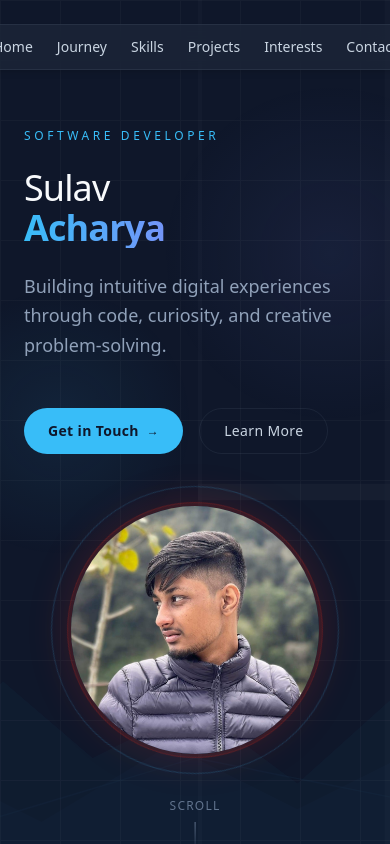
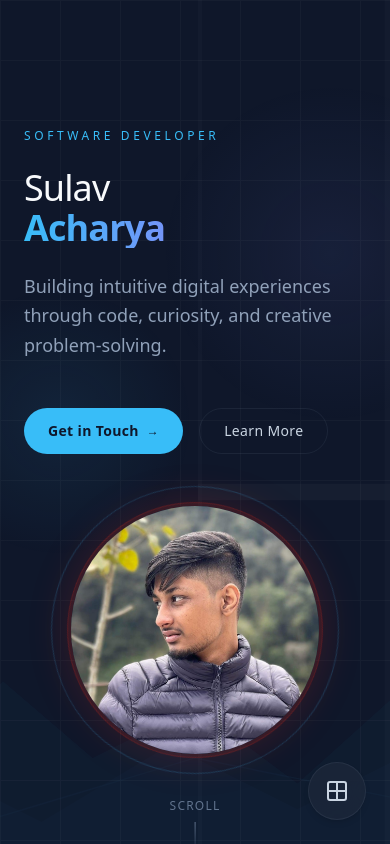
Before and after one commit to Sulav2060/portfolio, a Next.js app: page / in a window 390 px wide. Shown: the top 844 px of the page. Built offline with nearby package versions, Linux system fonts and the light colour scheme.

Commit message:
fix responsiveness for navbar on sm

```diff
--- /dev/null
+++ b/app/components/Navbar.tsx
@@ -0,0 +1,70 @@
+"use client";
+
+import { useState } from "react";
+import { Home, Map, Zap, Briefcase, Heart, Mail, Grid2X2, X } from "lucide-react";
+
+export default function Navbar() {
+  const [isOpen, setIsOpen] = useState(false);
+
+  const navLinks = [
+    { href: "#", label: "Home", icon: Home },
+    { href: "#journey", label: "Journey", icon: Map },
+    { href: "#skills", label: "Skills", icon: Zap },
+    { href: "#projects", label: "Projects", icon: Briefcase },
+    { href: "#interests", label: "Interests", icon: Heart },
+    { href: "#contact", label: "Contact", icon: Mail },
+  ];
+
+  return (
+    <>
+      {/* Desktop Navigation */}
+      <nav className="hidden md:flex fixed top-6 left-1/2 -translate-x-1/2 z-50 glass-card px-6 py-3 rounded-full gap-8 text-sm font-medium text-slate-300">
+        {navLinks.map((link) => (
+          <a
+            key={link.label}
+            href={link.href}
+            className="hover:text-[#DA291C] transition-colors"
+          >
+            {link.label}
+          </a>
+        ))}
+      </nav>
+
+      {/* Mobile Navigation - Creative Floating Stack */}
+      <div className="md:hidden fixed bottom-6 right-6 z-50 flex flex-col items-end gap-4">
+        {/* Menu Items Stack */}
+        <div className={`flex flex-col items-end gap-3 transition-all duration-300 ${isOpen ? 'opacity-100 translate-y-0' : 'opacity-0 translate-y-10 pointer-events-none'}`}>
+          {navLinks.map((link, index) => (
+            <a
+              key={link.label}
+              href={link.href}
+              onClick={() => setIsOpen(false)}
+              style={{ transitionDelay: `${isOpen ? (navLinks.length - 1 - index) * 50 : 0}ms` }}
+              className="glass-card px-5 py-3 rounded-full flex items-center gap-3 text-slate-300 hover:text-[#DA291C] hover:bg-slate-800/80 transition-all shadow-lg transform hover:scale-105 active:scale-95"
+            >
+              <span className="text-sm font-medium">{link.label}</span>
+              <link.icon size={18} />
+            </a>
+          ))}
+        </div>
+
+        {/* Toggle Button */}
+        <button
+          onClick={() => setIsOpen(!isOpen)}
+          className={`p-4 glass-card rounded-full text-slate-300 hover:text-[#DA291C] transition-all duration-300 shadow-lg hover:shadow-[#DA291C]/20 ${isOpen ? 'rotate-90 bg-slate-800' : ''}`}
+          aria-label="Toggle menu"
+        >
+          {isOpen ? <X size={24} /> : <Grid2X2 size={24} />}
+        </button>
+      </div>
+
+      {/* Backdrop for mobile */}
+      {isOpen && (
+        <div
+          className="fixed inset-0 bg-slate-950/60 backdrop-blur-sm z-40 md:hidden"
+          onClick={() => setIsOpen(false)}
+        />
+      )}
+    </>
+  );
+}
--- a/app/page.tsx
+++ b/app/page.tsx
@@ -4,21 +4,14 @@ import Skills from "./components/Skills";
 import Projects from "./components/Projects";
 import InterestsSection from "./components/Interests";
 import Contact from "./components/Contact";
+import Navbar from "./components/Navbar";
 
 export default function Home() {
   return (
     <main className="min-h-screen relative">
       <div className="glow-bg" />
 
-      {/* Floating Nav */}
-      <nav className="fixed top-6 left-1/2 -translate-x-1/2 z-50 glass-card px-6 py-3 rounded-full flex gap-6 md:gap-8 text-sm font-medium text-slate-300">
-        <a href="#" className="hover:text-[#DA291C] transition-colors">Home</a>
-        <a href="#journey" className="hover:text-[#DA291C] transition-colors">Journey</a>
-        <a href="#skills" className="hover:text-[#DA291C] transition-colors">Skills</a>
-        <a href="#projects" className="hover:text-[#DA291C] transition-colors">Projects</a>
-        <a href="#interests" className="hover:text-[#DA291C] transition-colors">Interests</a>
-        <a href="#contact" className="hover:text-[#DA291C] transition-colors">Contact</a>
-      </nav>
+      <Navbar />
       <Hero />
       <Journey />
       <Skills />
```
